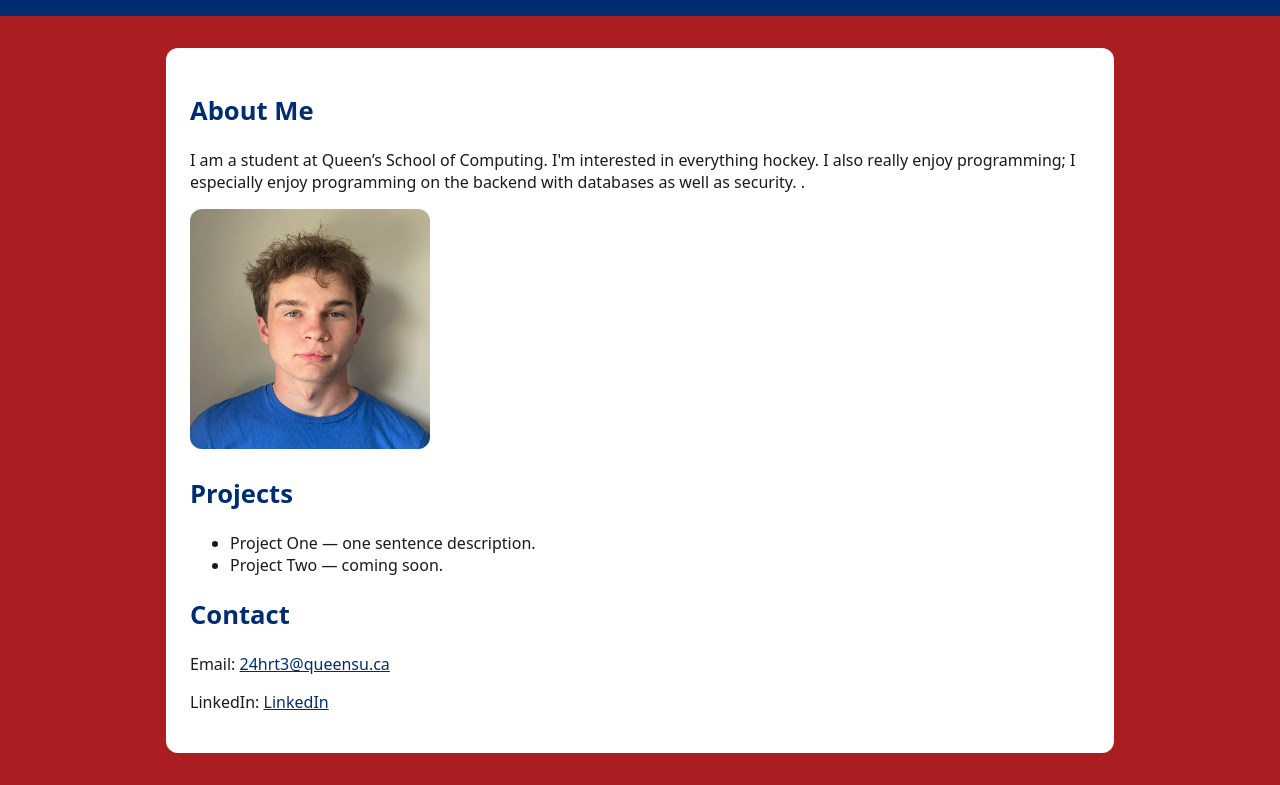
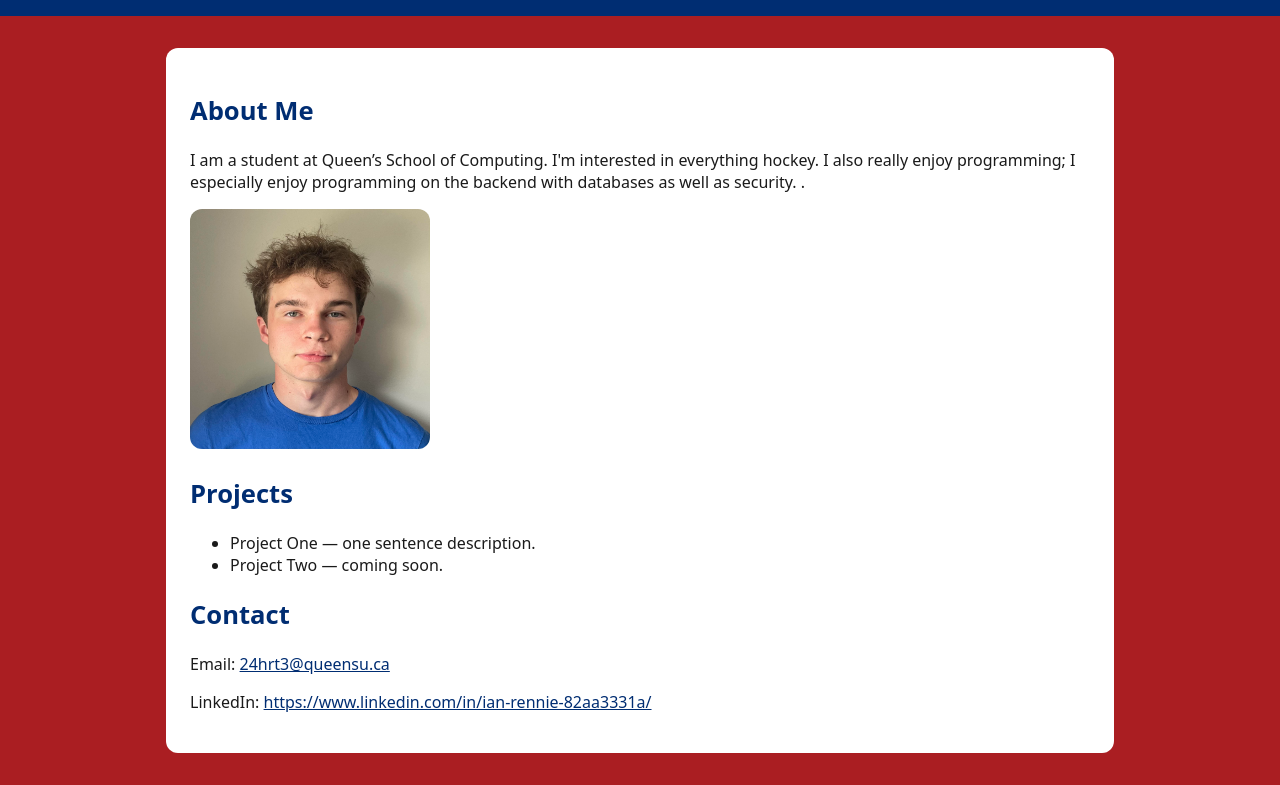
Before and after one commit to IRennie74/queens-student-page, a plain HTML site: page index.html in a window 1280 px wide. Shown: the part 102-887 px from the top of the page. Drawn offline with Linux system fonts and the light colour scheme.

Commit message:
Update index.html

```diff
--- a/index.html
+++ b/index.html
@@ -29,7 +29,7 @@
       <!-- ====== CONTACT (update your links) ====== -->
       <h2>Contact</h2>
       <p>Email: <a href="mailto:24hrt3@queensu.ca">24hrt3@queensu.ca</a></p>
-      <p>LinkedIn: <a href="https://www.linkedin.com/in/ian-rennie-82aa3331a/">LinkedIn</a></p>
+      <p>LinkedIn: <a href="https://www.linkedin.com/in/ian-rennie-82aa3331a/">https://www.linkedin.com/in/ian-rennie-82aa3331a/</a></p>
     </main>
   </body>
 </html>
```
